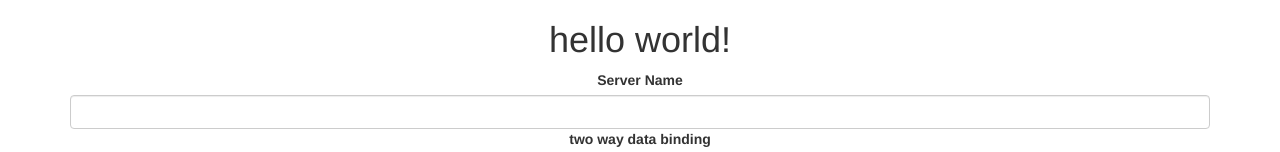
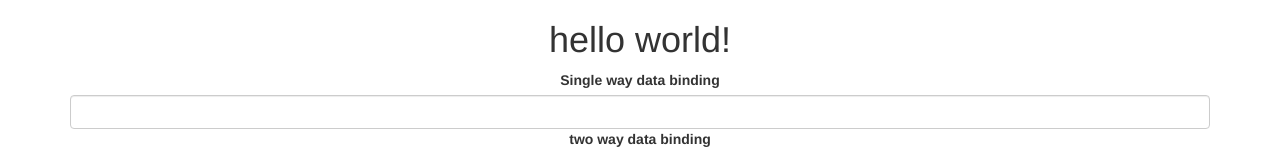
Before and after one commit to mezubeen/angular-practicing, an Angular app: page / in a window 1280 px wide. Shown: the top 152 px of the page. Built offline with nearby package versions, Linux system fonts and the light colour scheme.

Commit message:
label message changed

```diff
--- a/src/app/servers/servers.component.html
+++ b/src/app/servers/servers.component.html
@@ -1,5 +1,5 @@
 <div class="container">
-<label>Server Name</label>
+<label>Single way data binding</label>
 <input
  type="text" class="form-control" (input)="onUpdateServreName($event)">
 
```
